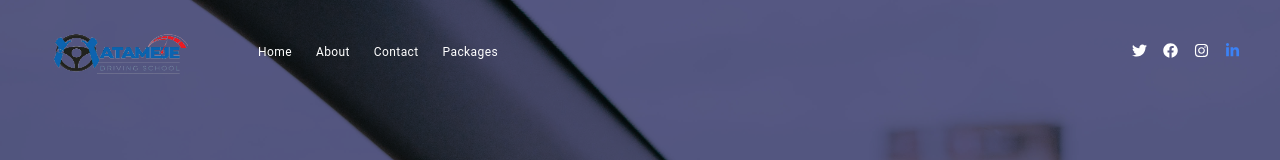
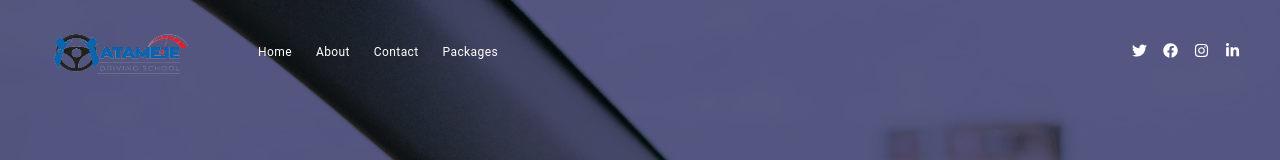
Before and after one commit to WatipasoChirambo/Stick, a Next.js app: page / in a window 1280 px wide. Shown: the top 160 px of the page. Built offline with nearby package versions, Linux system fonts and the light colour scheme.

Commit message:
all white icons nav

```diff
--- a/components/Navbar.js
+++ b/components/Navbar.js
@@ -70,7 +70,7 @@ function Navbar() {
               />
               <FaLinkedinIn
                 size={15}
-                className="text-blue-500 cursor-pointer"
+                className={navBg ? "text-blue-500" : "text-white"}
               />
             </div>
           </div>
```
